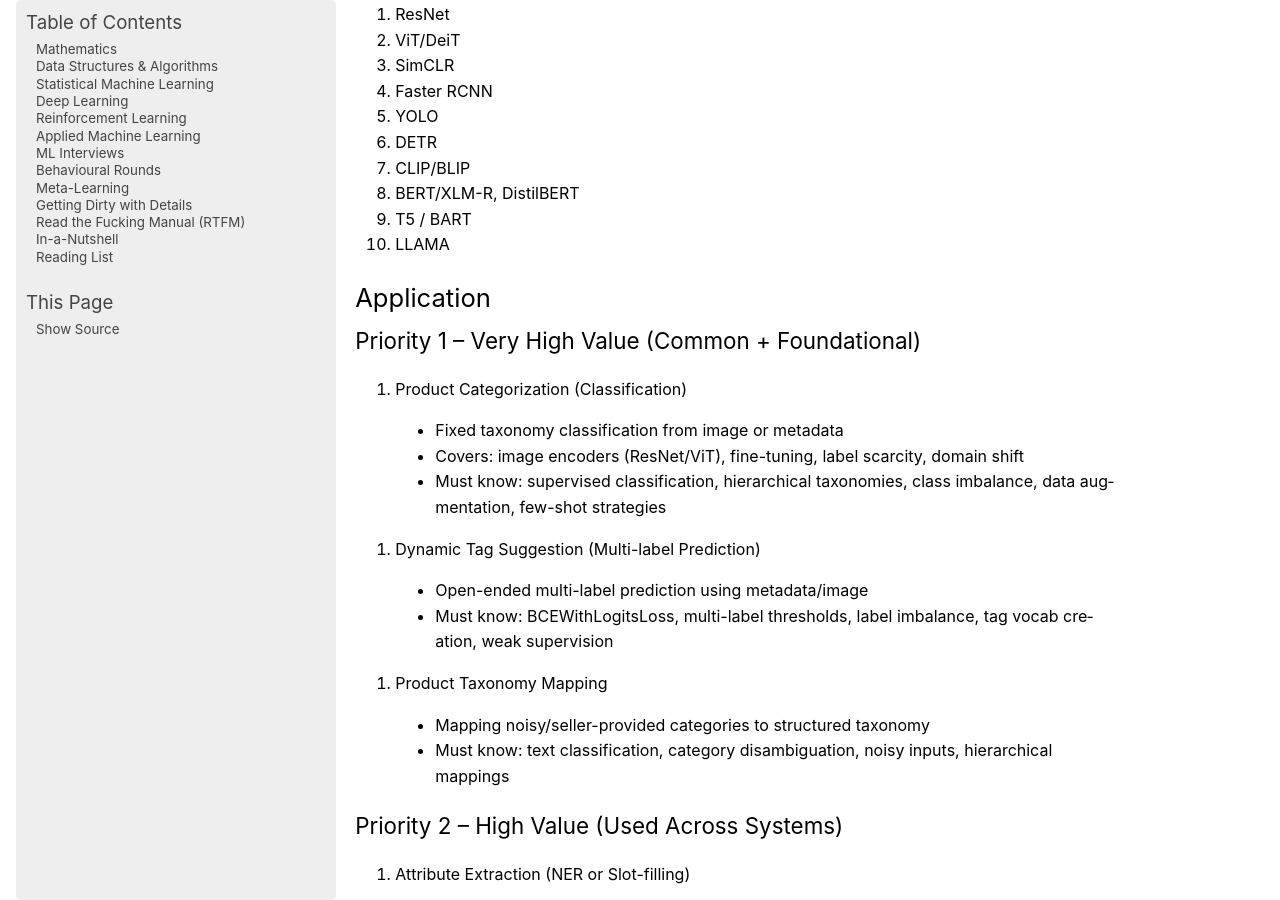
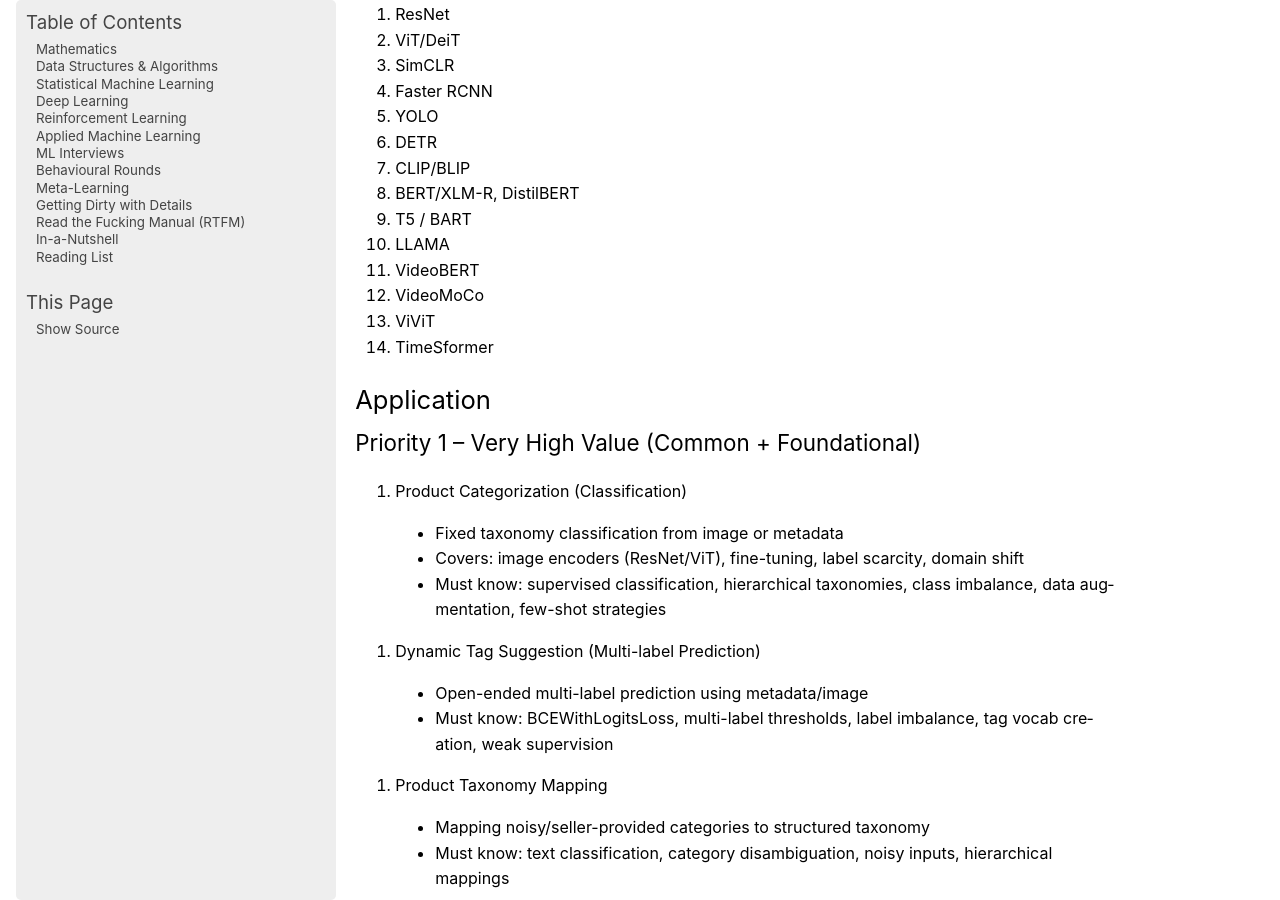
Before and after one commit to uselesstechjunks/leetcode, a Sphinx documentation site: the page built from docs/source/applied/methods/semantic/product.rst, in a window 1280 px wide and 900 px high, scrolled down 1370 px. Built offline with Sphinx 7.4.7, drawn with Linux system fonts in a browser that asks for light colours; pages that are not in the unit, such as notebooks, are missing from menus.

Commit message:
Update product.rst

```diff
--- a/docs/source/applied/methods/semantic/product.rst
+++ b/docs/source/applied/methods/semantic/product.rst
@@ -54,6 +54,10 @@ Models
 #. BERT/XLM-R, DistilBERT
 #. T5 / BART
 #. LLAMA
+#. VideoBERT
+#. VideoMoCo
+#. ViViT
+#. TimeSformer
 
 **************************************************************************
 Application
```
